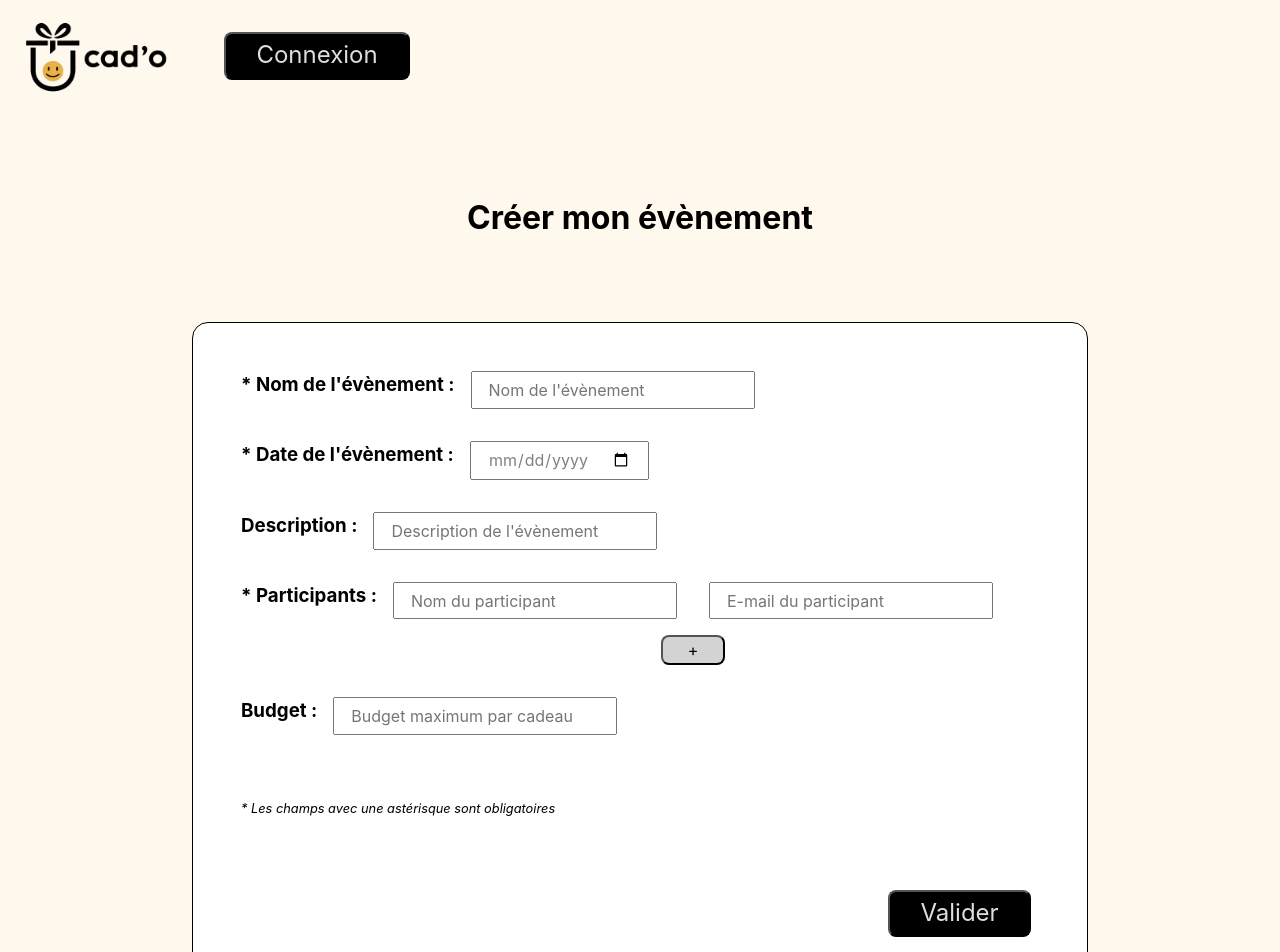
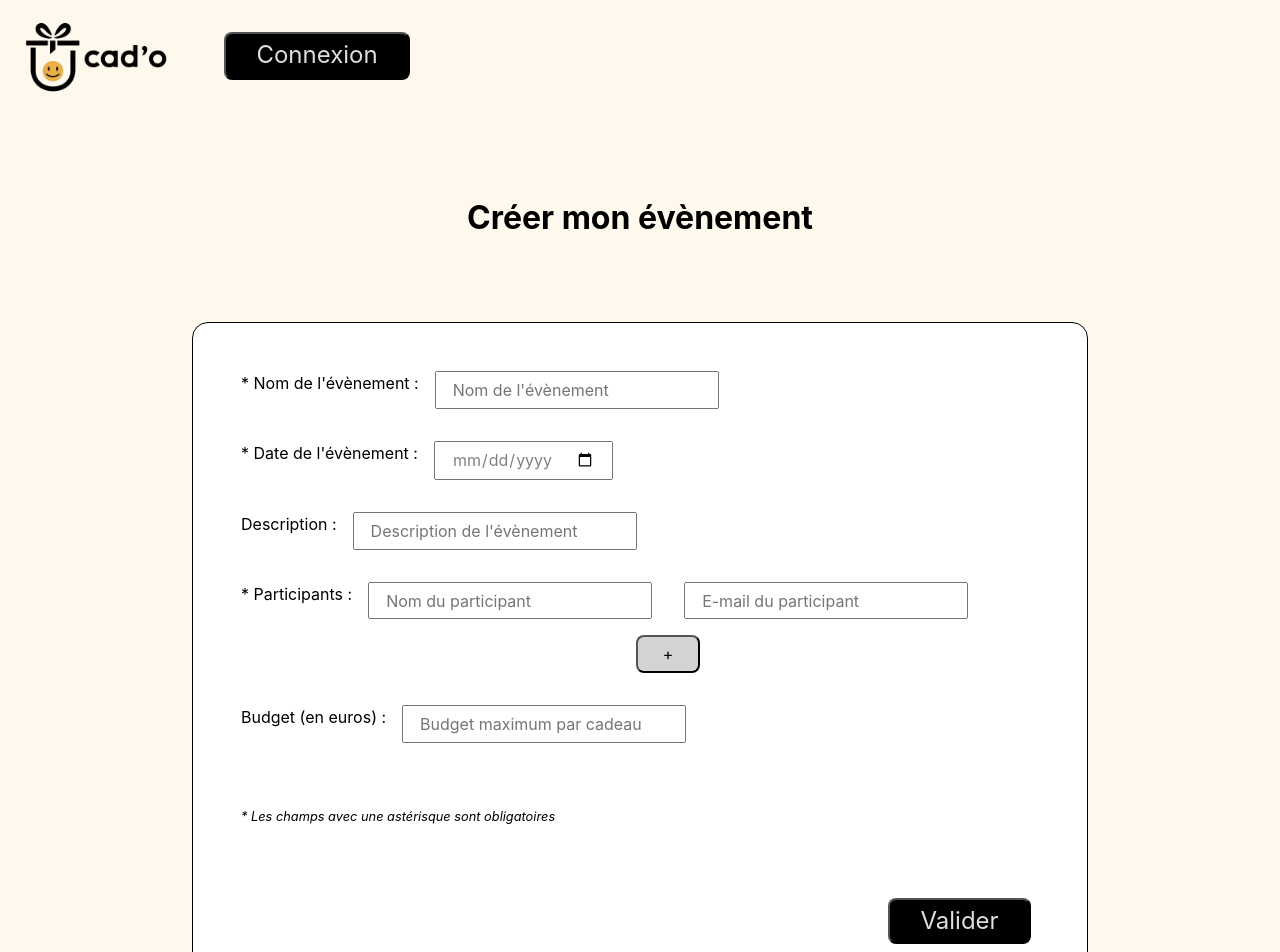
Before and after one commit to yanis-lannabi/cado-front, a React (Vite) app: page / in a window 1280 px wide. Shown: the top 952 px of the page. Built offline with nearby package versions, Linux system fonts and the light colour scheme.

Commit message:
feat: trying to rectifying some elements of the hard code

```diff
--- a/src/components/Pages/CreateEvent/CreateEvent.scss
+++ b/src/components/Pages/CreateEvent/CreateEvent.scss
@@ -1,4 +1,4 @@
-h2 {
+h1 {
   margin: 5rem auto;
   width: 50%;
   text-align: center;
--- a/src/components/Pages/CreateEvent/CreateEvent.tsx
+++ b/src/components/Pages/CreateEvent/CreateEvent.tsx
@@ -29,41 +29,58 @@ function CreateEvent() {
   const [eventName, setEventName] = useState('');
   const [eventDate, setEventDate] = useState('');
   const [eventDescription, setEventDescription] = useState('');
-  const [participant, setParticipant] = useState([]);
+  const [participant, setParticipant] = useState([{ name: '', email: '' }]);
   const [giftBudget, setGiftBudget] = useState('');
 
-  const addParticipantLine = (e) => {
-    e.preventDefault();
-    return (
-      <div className="create-event__element">
-        <input type="text" id="participant" placeholder="Participant" />
-      </div>
-    );
-  };
+  // const handleAddParticipant = (e) => {
+  //   e.preventDefault();
+
+  //   return (
+  //     <div className="create-event__participant">
+  //       <input
+  //         type="text"
+  //         id="participantName"
+  //         placeholder="Nom du participant"
+  //       />
+  //       <input
+  //         type="email"
+  //         id="participantEmail"
+  //         placeholder="E-mail du participant"
+  //       />
+  //     </div>
+  //   );
+  // };
 
   const handleSubmit = (e) => {
     e.preventDefault();
 
-    if (!eventName && !eventDate && !participant) {
+    if (!eventName || !eventDate || !participant) {
       alert('Veuillez remplir tous les champs obligatoires');
       return;
+    } else {
+      console.log(
+        eventName,
+        eventDate,
+        eventDescription,
+        participant,
+        giftBudget
+      );
     }
-    alert(`Youhou ! Votre évènement "${eventName}" a bien été créé ! :)`);
 
     setEventName('');
     setEventDate('');
     setEventDescription('');
-    setParticipant([]);
+    setParticipant([{ name: '', email: '' }]);
     setGiftBudget('');
   };
 
   return (
     <div className="create-event-page">
-      <h2>Créer mon évènement</h2>
+      <h1>Créer mon évènement</h1>
 
-      <form className="create-event">
+      <form className="create-event" onSubmit={handleSubmit}>
         <div className="create-event__element">
-          <h3>* Nom de l'évènement :</h3>
+          <label htmlFor="eventName">* Nom de l'évènement :</label>
           <input
             type="text"
             id="eventName"
@@ -74,7 +91,7 @@ function CreateEvent() {
         </div>
 
         <div className="create-event__element">
-          <h3>* Date de l'évènement :</h3>
+          <label htmlFor="eventDate">* Date de l'évènement :</label>
           <input
             type="date"
             id="eventDate"
@@ -83,7 +100,7 @@ function CreateEvent() {
           />
         </div>
         <div className="create-event__element">
-          <h3>Description :</h3>
+          <label htmlFor="eventDescription">Description :</label>
           <input
             type="text"
             id="eventDescription"
@@ -93,7 +110,7 @@ function CreateEvent() {
           />
         </div>
         <div className="create-event__element">
-          <h3>* Participants :</h3>
+          <label htmlFor="participants">* Participants :</label>
 
           <div className="create-event__participants">
             <div className="create-event__participant">
@@ -109,21 +126,22 @@ function CreateEvent() {
               />
             </div>
 
-            <button
+            <input
+              type="button"
+              value="+"
               className="create-event__participants__add-button"
-              onClick={addParticipantLine}
-            >
-              +
-            </button>
+              // onClick={handleAddParticipant}
+            />
           </div>
         </div>
         <div className="create-event__element">
-          <h3>Budget :</h3>
+          <label htmlFor="giftBudget">Budget (en euros) :</label>
           <input
             type="number"
             id="giftBudget"
             value={giftBudget}
             placeholder="Budget maximum par cadeau"
+            onChange={(e) => setGiftBudget(e.target.value)}
           />
         </div>
 
@@ -131,13 +149,12 @@ function CreateEvent() {
           * Les champs avec une astérisque sont obligatoires
         </p>
 
-        <button
+        <input
           type="submit"
           className="create-event__validation-button"
+          value="Valider"
           onSubmit={handleSubmit}
-        >
-          Valider
-        </button>
+        />
       </form>
     </div>
   );
```
